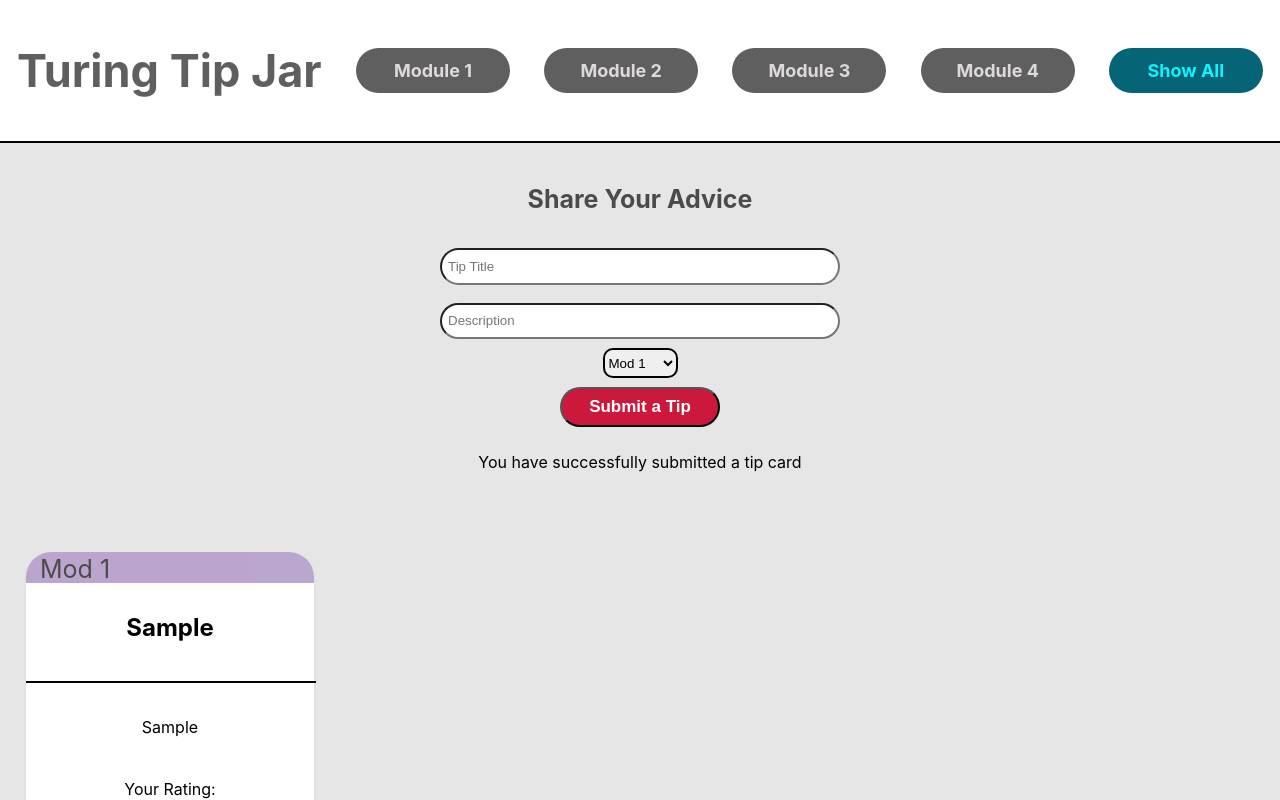
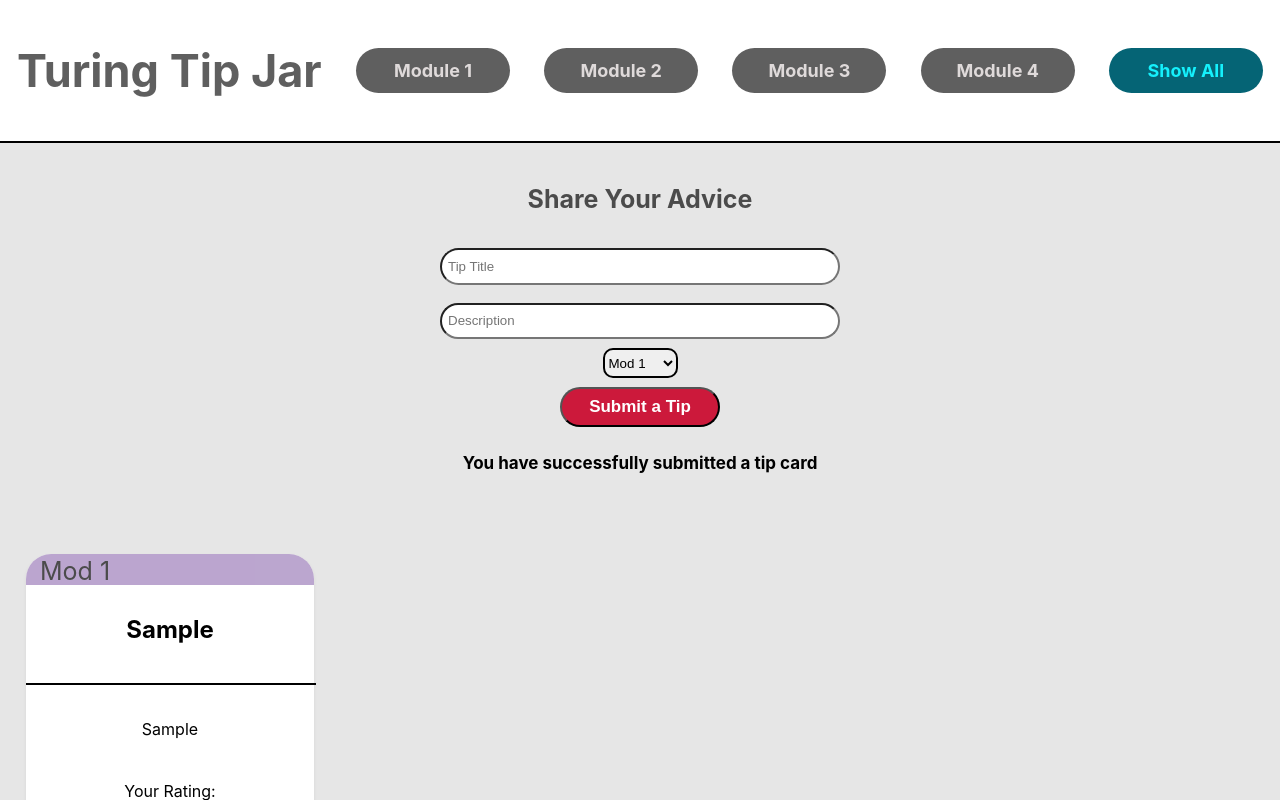
Before and after one commit to ShaunaMyers/turing-two-cents, a React (Create React App) app: page / in a window 1280 px wide. Both pictures are taken after typing "Sample", "Sample" into the empty fields and a click on the button "Submit a Tip". Shown: the top 800 px of the page. Built offline with nearby package versions, Linux system fonts and the light colour scheme; no server answers.

Commit message:
Add className for message

```diff
--- a/src/components/Form/Form.js
+++ b/src/components/Form/Form.js
@@ -50,7 +50,7 @@ const Form = ({ handleAddTip, validateInputs }) => {
                 <option value="4">Mod 4</option>
             </select>
             <button className='new-tip-button'onClick={onAddTip}>Submit a Tip</button>
-            {message && <p>{message}</p>}
+            {message && <p className="message-text">{message}</p>}
             {error && <Error error={error}/>}
         </form>
     )
```
